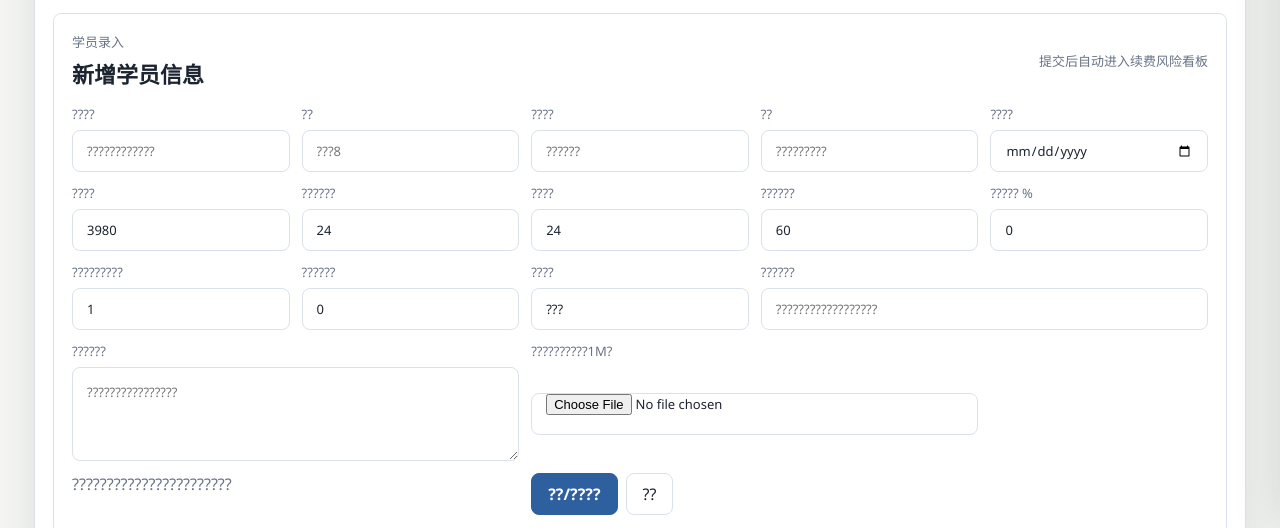
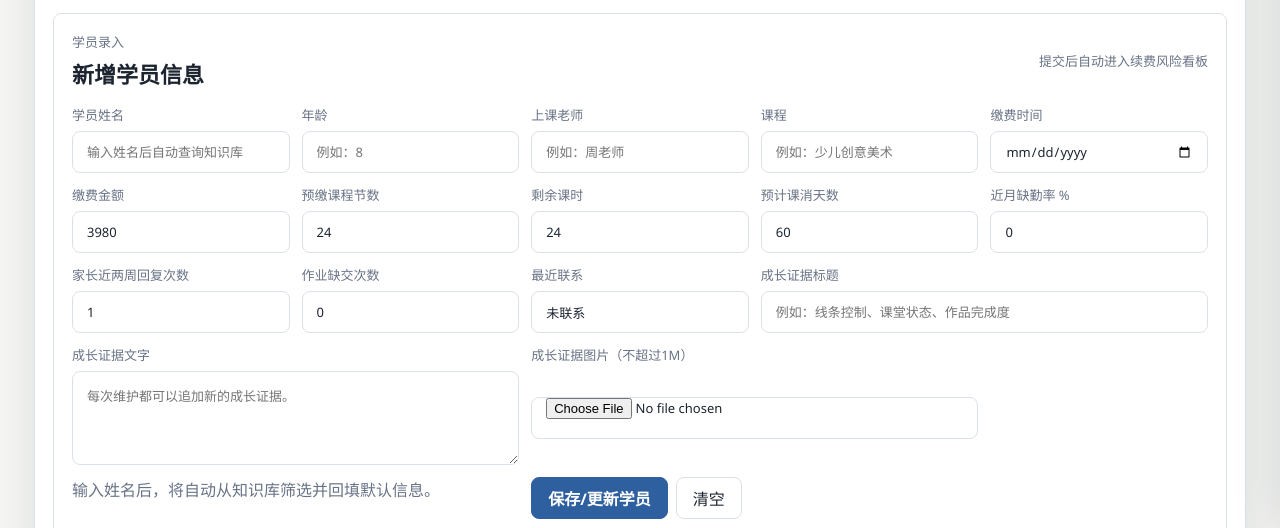
Before and after one commit to fucunzhao/art-training-renewal-assistant, a website: page index.html in a window 1280 px wide. Shown: the part 272-800 px from the top of the page. Drawn offline with Linux system fonts and the light colour scheme; no server answers.

Commit message:
Fix student entry encoding

```diff
--- a/index.html
+++ b/index.html
@@ -42,26 +42,26 @@
             <span>提交后自动进入续费风险看板</span>
           </div>
           <form id="studentForm" class="student-form">
-            <label>????<input name="name" id="studentNameInput" required placeholder="????????????"></label>
-            <label>??<input name="age" type="number" min="2" max="80" placeholder="???8"></label>
-            <label>????<input name="teacher" required placeholder="??????"></label>
-            <label>??<input name="course" placeholder="?????????"></label>
-            <label>????<input name="paidAt" type="date"></label>
-            <label>????<input name="paidAmount" type="number" min="0" value="3980"></label>
-            <label>??????<input name="prepaidLessons" type="number" min="0" value="24"></label>
-            <label>????<input name="lessonsLeft" type="number" min="0" value="24"></label>
-            <label>??????<input name="daysToEnd" type="number" min="0" value="60"></label>
-            <label>????? %<input name="absentRate" type="number" min="0" max="100" value="0"></label>
-            <label>?????????<input name="parentReplies" type="number" min="0" value="1"></label>
-            <label>??????<input name="homeworkMissed" type="number" min="0" value="0"></label>
-            <label>????<input name="lastContact" placeholder="???3??" value="???"></label>
-            <label class="wide">??????<input name="proofTitle1" placeholder="??????????????????"></label>
-            <label class="wide">??????<textarea name="proofText1" rows="3" placeholder="????????????????"></textarea></label>
-            <label class="wide">??????????1M?<input name="evidenceImage" id="evidenceImage" type="file" accept="image/png,image/jpeg,image/webp"></label>
-            <p id="studentLookupHint" class="knowledge-path wide">???????????????????????</p>
+            <label>&#x5B66;&#x5458;&#x59D3;&#x540D;<input name="name" id="studentNameInput" required placeholder="&#x8F93;&#x5165;&#x59D3;&#x540D;&#x540E;&#x81EA;&#x52A8;&#x67E5;&#x8BE2;&#x77E5;&#x8BC6;&#x5E93;"></label>
+            <label>&#x5E74;&#x9F84;<input name="age" type="number" min="2" max="80" placeholder="&#x4F8B;&#x5982;&#xFF1A;8"></label>
+            <label>&#x4E0A;&#x8BFE;&#x8001;&#x5E08;<input name="teacher" required placeholder="&#x4F8B;&#x5982;&#xFF1A;&#x5468;&#x8001;&#x5E08;"></label>
+            <label>&#x8BFE;&#x7A0B;<input name="course" placeholder="&#x4F8B;&#x5982;&#xFF1A;&#x5C11;&#x513F;&#x521B;&#x610F;&#x7F8E;&#x672F;"></label>
+            <label>&#x7F34;&#x8D39;&#x65F6;&#x95F4;<input name="paidAt" type="date"></label>
+            <label>&#x7F34;&#x8D39;&#x91D1;&#x989D;<input name="paidAmount" type="number" min="0" value="3980"></label>
+            <label>&#x9884;&#x7F34;&#x8BFE;&#x7A0B;&#x8282;&#x6570;<input name="prepaidLessons" type="number" min="0" value="24"></label>
+            <label>&#x5269;&#x4F59;&#x8BFE;&#x65F6;<input name="lessonsLeft" type="number" min="0" value="24"></label>
+            <label>&#x9884;&#x8BA1;&#x8BFE;&#x6D88;&#x5929;&#x6570;<input name="daysToEnd" type="number" min="0" value="60"></label>
+            <label>&#x8FD1;&#x6708;&#x7F3A;&#x52E4;&#x7387; %<input name="absentRate" type="number" min="0" max="100" value="0"></label>
+            <label>&#x5BB6;&#x957F;&#x8FD1;&#x4E24;&#x5468;&#x56DE;&#x590D;&#x6B21;&#x6570;<input name="parentReplies" type="number" min="0" value="1"></label>
+            <label>&#x4F5C;&#x4E1A;&#x7F3A;&#x4EA4;&#x6B21;&#x6570;<input name="homeworkMissed" type="number" min="0" value="0"></label>
+            <label>&#x6700;&#x8FD1;&#x8054;&#x7CFB;<input name="lastContact" placeholder="&#x4F8B;&#x5982;&#xFF1A;3&#x5929;&#x524D;" value="&#x672A;&#x8054;&#x7CFB;"></label>
+            <label class="wide">&#x6210;&#x957F;&#x8BC1;&#x636E;&#x6807;&#x9898;<input name="proofTitle1" placeholder="&#x4F8B;&#x5982;&#xFF1A;&#x7EBF;&#x6761;&#x63A7;&#x5236;&#x3001;&#x8BFE;&#x5802;&#x72B6;&#x6001;&#x3001;&#x4F5C;&#x54C1;&#x5B8C;&#x6210;&#x5EA6;"></label>
+            <label class="wide">&#x6210;&#x957F;&#x8BC1;&#x636E;&#x6587;&#x5B57;<textarea name="proofText1" rows="3" placeholder="&#x6BCF;&#x6B21;&#x7EF4;&#x62A4;&#x90FD;&#x53EF;&#x4EE5;&#x8FFD;&#x52A0;&#x65B0;&#x7684;&#x6210;&#x957F;&#x8BC1;&#x636E;&#x3002;"></textarea></label>
+            <label class="wide">&#x6210;&#x957F;&#x8BC1;&#x636E;&#x56FE;&#x7247;&#xFF08;&#x4E0D;&#x8D85;&#x8FC7;1M&#xFF09;<input name="evidenceImage" id="evidenceImage" type="file" accept="image/png,image/jpeg,image/webp"></label>
+            <p id="studentLookupHint" class="knowledge-path wide">&#x8F93;&#x5165;&#x59D3;&#x540D;&#x540E;&#xFF0C;&#x5C06;&#x81EA;&#x52A8;&#x4ECE;&#x77E5;&#x8BC6;&#x5E93;&#x7B5B;&#x9009;&#x5E76;&#x56DE;&#x586B;&#x9ED8;&#x8BA4;&#x4FE1;&#x606F;&#x3002;</p>
             <div class="form-actions wide">
-              <button class="primary" type="submit">??/????</button>
-              <button id="resetStudentForm" type="button">??</button>
+              <button class="primary" type="submit">&#x4FDD;&#x5B58;/&#x66F4;&#x65B0;&#x5B66;&#x5458;</button>
+              <button id="resetStudentForm" type="button">&#x6E05;&#x7A7A;</button>
             </div>
           </form>
         </section>
@@ -83,7 +83,7 @@
                 <input id="teacherMonth" type="month" aria-label="month">
                 <button id="nextTeacherMonth" type="button" aria-label="next month">&rsaquo;</button>
               </div>
-              <div class="calendar-weekdays"><span>?</span><span>?</span><span>?</span><span>?</span><span>?</span><span>?</span><span>?</span></div>
+              <div class="calendar-weekdays"><span>&#x4E00;</span><span>&#x4E8C;</span><span>&#x4E09;</span><span>&#x56DB;</span><span>&#x4E94;</span><span>&#x516D;</span><span>&#x65E5;</span></div>
               <div id="teacherCalendar" class="calendar-grid" aria-label="available dates"></div>
               <p id="selectedTeacherDates" class="selected-dates">&#x6682;&#x672A;&#x9009;&#x62E9;&#x65E5;&#x671F;</p>
             </div>
```
Also changed, not shown: server.js (+13 -13 lines).
